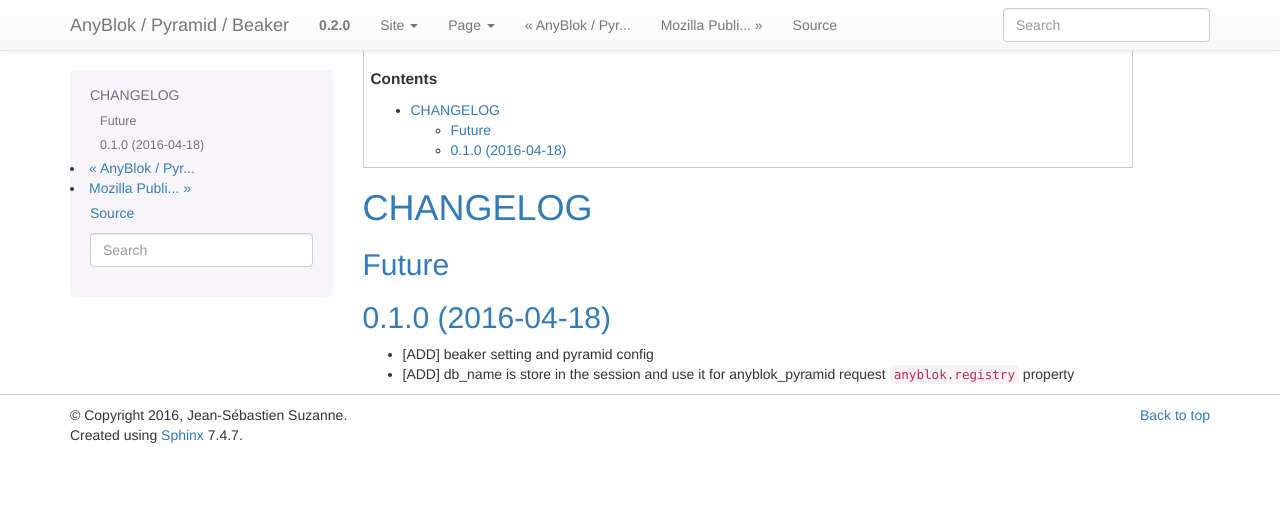
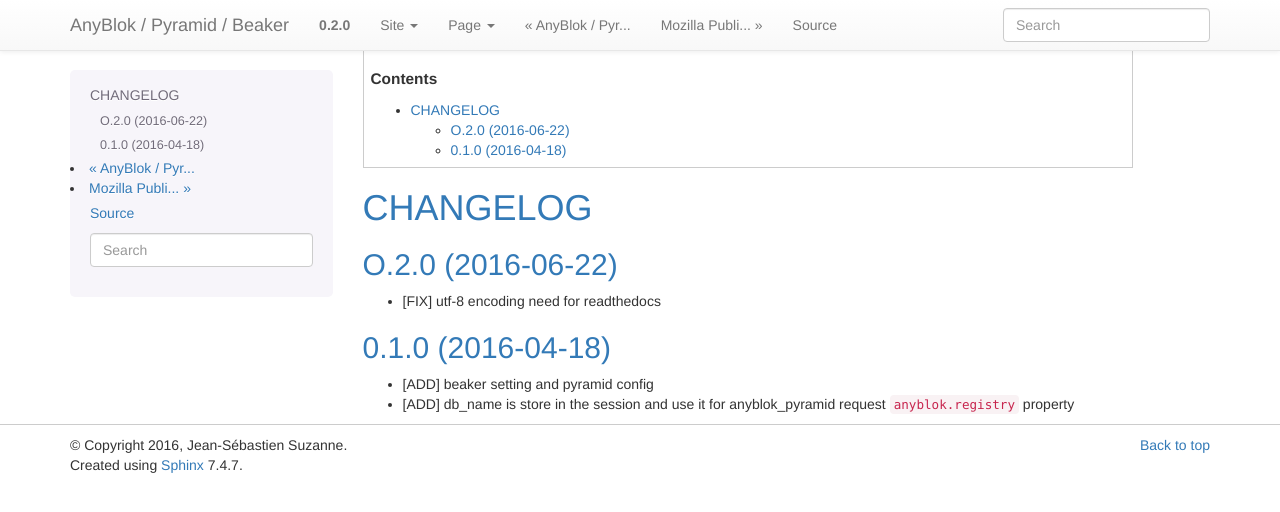
Before and after one commit to AnyBlok/AnyBlok_Pyramid_Beaker, a Sphinx documentation site: the page built from doc/CHANGES.rst, in a window 1280 px wide. Shown: the top 512 px of the page. Built offline with Sphinx 7.4.7, drawn with Linux system fonts in a browser that asks for light colours; the version number is read from the project's files by our own code.

Commit message:
release 0.2.0

```diff
--- a/doc/CHANGES.rst
+++ b/doc/CHANGES.rst
@@ -12,8 +12,10 @@
 CHANGELOG
 =========
 
-Future
-------
+O.2.0 (2016-06-22)
+------------------
+
+* [FIX] utf-8 encoding need for readthedocs
 
 0.1.0 (2016-04-18)
 ------------------
```
